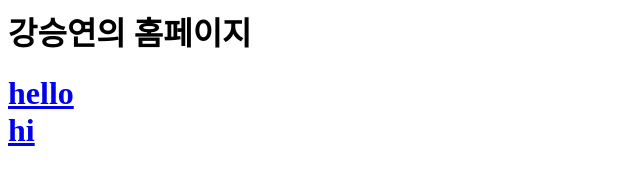
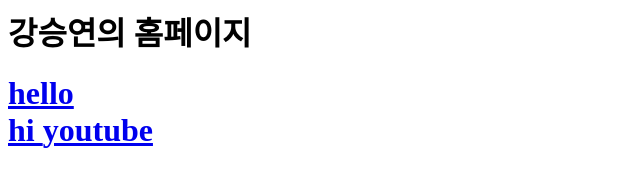
Before and after one commit to kangsy5864/kangsy5864.github.io, a plain HTML site: page index.html in a window 1280 px wide. Shown: the whole page, without its empty margins (0-640 px from the left). Drawn offline with Linux system fonts and the light colour scheme.

Commit message:
Update index.html

```diff
--- a/index.html
+++ b/index.html
@@ -1,10 +1,12 @@
 <html>
 <head>
+  <meta name=viewprot content="width=device-width, initial-scale=1.0"/>
   <title>강승연의 홈페이지</title>
 </head>
 <body>
   <h1>강승연의 홈페이지<h1>
     <a href="hello.html">hello </a><br/>
     <a href="abc/hi.html">hi </a>
+    <a href="abc/video.html">youtube</a>
 </body>
 </html>
```
